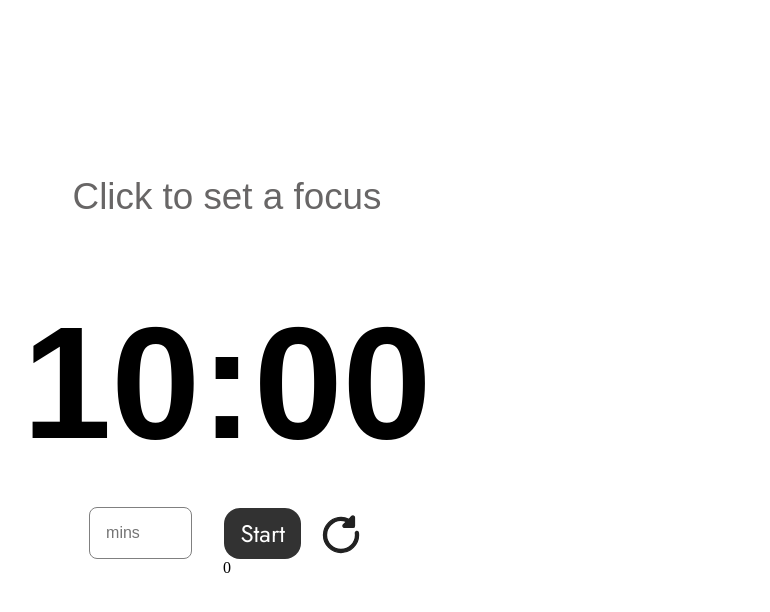
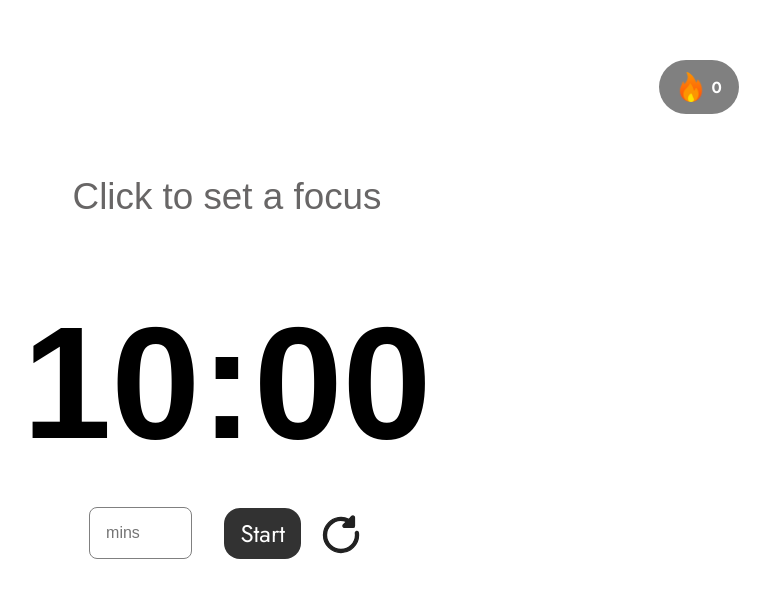
Before and after one commit to maishamir/pomodoroTimer, a React (Vite) app: page / in a window 1280 px wide. Shown: the top 612 px of the page, without its empty margins (413-1183 px from the left). Built offline with nearby package versions, Linux system fonts and the light colour scheme; no server answers.

Commit message:
style session count; added attributions file

```diff
--- a/index.html
+++ b/index.html
@@ -10,6 +10,7 @@
       href="https://fonts.googleapis.com/css2?family=Jost:ital,wght@0,100..900;1,100..900&display=swap"
       rel="stylesheet"
     />
+
     <title>Vite + React</title>
   </head>
   <body>
--- a/src/components/ActiveSession/ActiveSession.jsx
+++ b/src/components/ActiveSession/ActiveSession.jsx
@@ -6,17 +6,15 @@ import useTimer from "../../hooks/useTimer";
 import EditIcon from "@mui/icons-material/Edit";
 import { useNavigate } from "react-router-dom";
 import TimerButtons from "../TimerButtons/TimerButtons";
-
+import flameIcon from "../../assets/fire.png"
 
 function ActiveSession() {
-
   let navigate = useNavigate();
   const [input, setInput] = useState();
 
   const [focusSession, setFocusSession] = useState("");
   const [isEditing, setIsEditing] = useState(false);
   const [sessions, setSessions] = useState(0);
-
 
   const inputRef = useRef(null);
 
@@ -48,13 +46,12 @@ function ActiveSession() {
 
   useEffect(() => {
     if (minutes === 0 && seconds === 0) {
+      const updateCount = sessions + 1;
+      setSessions(updateCount);
 
-      const updateCount = sessions + 1;
-      setSessions(updateCount)
-
-      localStorage.setItem("sessionCount", updateCount)
+      localStorage.setItem("sessionCount", updateCount);
       const delay = setTimeout(() => {
-        navigate("/complete")
+        navigate("/complete");
       }, 2800);
 
       return () => clearTimeout(delay);
@@ -64,54 +61,60 @@ function ActiveSession() {
   // to get the saved sessionCount from localStorage
   useEffect(() => {
     if ("sessionCount" in { ...localStorage }) {
-      const countNumber = Number.parseInt(localStorage.getItem("sessionCount"))
-      setSessions(countNumber)
+      const countNumber = Number.parseInt(localStorage.getItem("sessionCount"));
+      setSessions(countNumber);
     }
-  }, [])
+  }, []);
 
   return (
-    <main className="app">
-      <div className="app__focus">
+    <main className="activeSession">
+      <div className="activeSession__focus">
         <p
-          className={`app__editIcon ${
-            isEditing ? "app__editIcon--active" : ""
-            }`}
+          className={`activeSession__editIcon ${
+            isEditing ? "activeSession__editIcon--active" : ""
+          }`}
           style={{ opacity: isEditing && 1 }}
         >
           <EditIcon fontSize="medium" />
         </p>
 
-        <div className="app_setFocus">
+        <div className="activeSession_setFocus">
           {isEditing ? (
             <input
               type="text"
               placeholder={focusSession === "" ? "Click to set a focus" : ""}
               ref={inputRef}
-              className="app__focusInput"
+              className="activeSession__focusInput"
               onChange={handleSetFocus}
               onBlur={handleBlur}
               value={focusSession}
               maxLength="40"
-              onKeyDown={(e) => { if (e.key === "Enter") handleBlur() }}
+              onKeyDown={(e) => {
+                if (e.key === "Enter") handleBlur();
+              }}
             />
           ) : (
-            <h1 className="app__focusSession" onClick={handleClick} >
+            <h1 className="activeSession__focusSession" onClick={handleClick}>
               {focusSession || "Click to set a focus"}
             </h1>
           )}
         </div>
       </div>
-      <div className="app__timerDisplay">
+      <div className="activeSession__timerDisplay">
         <TimerDisplay minutes={minutes} seconds={seconds} />
-        <TimerButtons input={input}
+        <TimerButtons
+          input={input}
           setInput={setInput}
           buttonText={buttonText}
           timeEditable={timeEditable}
           handleStartStop={handleStartStop}
           handleClear={handleClear}
           skip={false}
-          />
-        <p>{sessions}</p>
+        />
+        <div className="activeSession__sessionCounter">
+          <img src={flameIcon} alt="" className="activeSession__flameIcon" />
+          <p> {sessions}</p>
+        </div>
       </div>
     </main>
   );
--- a/src/components/ActiveSession/ActiveSession.scss
+++ b/src/components/ActiveSession/ActiveSession.scss
@@ -4,16 +4,17 @@
   box-sizing: border-box;
 }
 
-.app {
+.activeSession {
   display: flex;
   flex-direction: column;
   align-items: center;
   height: 90vh;
   padding-top: 20vh;
   position: relative;
-  width: 60%;
+  width: 80%;
   // background: #000;
   margin: 0 auto;
+
 
   &__editIcon {
     position: absolute;
@@ -94,8 +95,25 @@
     margin-top: 3.5rem;
   }
 
-  &__sessionCount {
-    margin-top: 1rem;
+  &__sessionCounter {
+    position: absolute;
+    top: 7.5vh;
+    right: 0rem;
+    background-color: gray;
+    padding: 0.75rem;
+    width: 5rem;
+    display: flex;
+    align-items: center;
+    justify-content: space-evenly;
+    color: white;
+    font-family: "Jost", sans-serif;
+    font-weight: 600;
+    border-radius: 2rem;
+  }
+
+  &__flameIcon {
+    height: 30px;
+    width: 30px;
   }
 }
 
```
Also changed, not shown: src/assets/fire.png (added), 1 other file (tests, documents, lock files or other folders).
